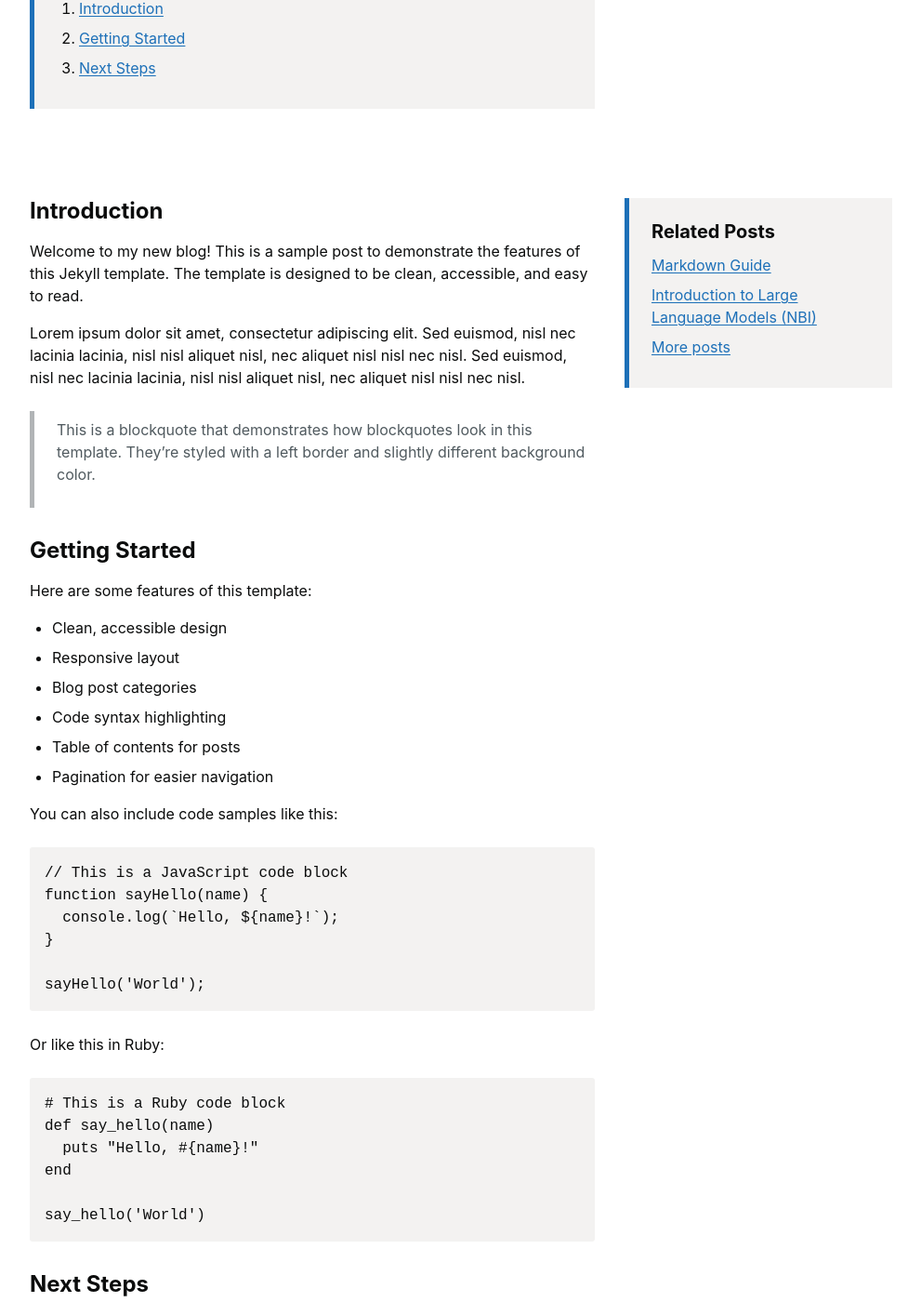
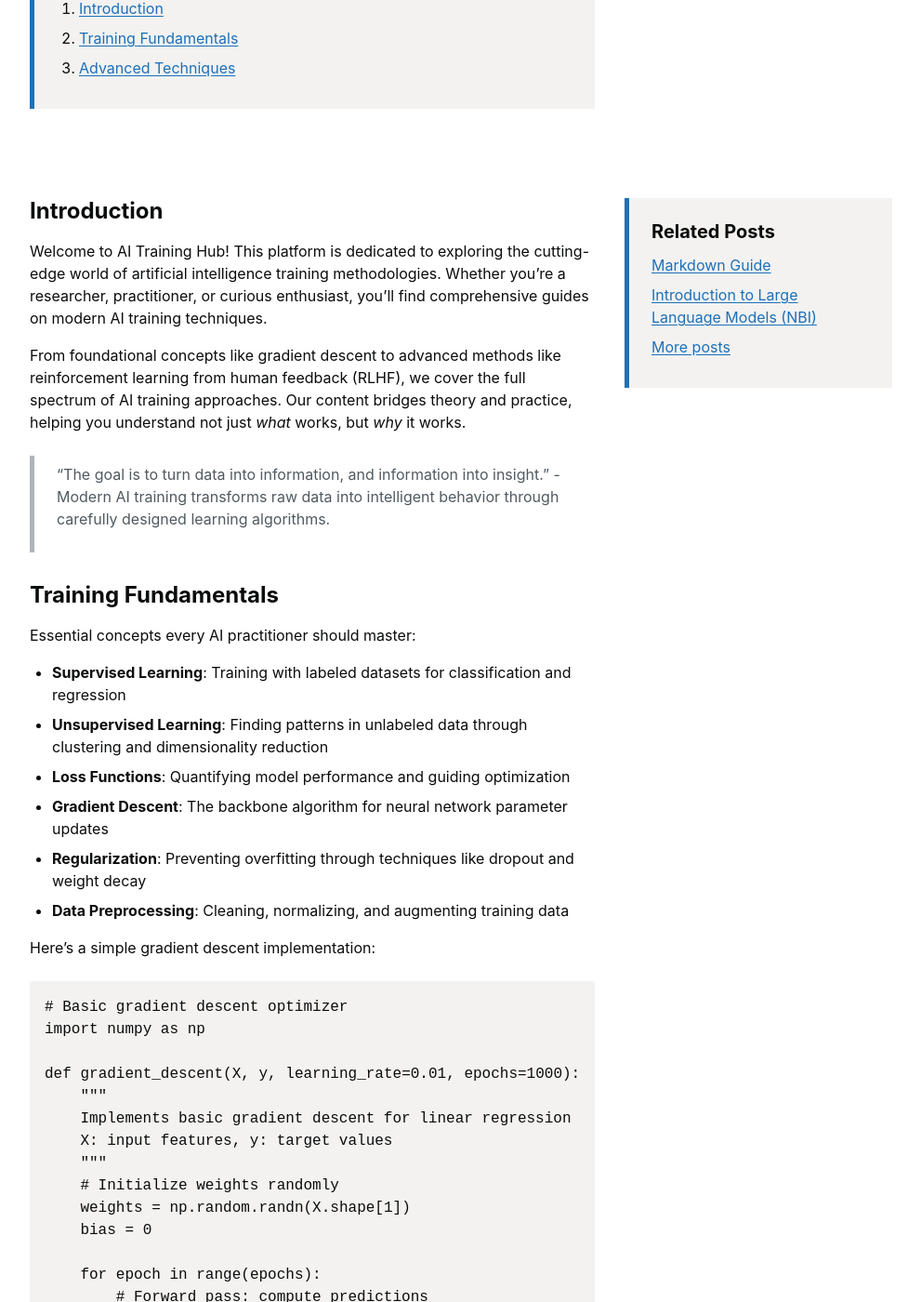
Before and after one commit to quadram-institute-bioscience/ai-training, a Jekyll site: the page built from docs/_posts/2023-01-01-welcome-to-my-blog.md, in a window 1280 px wide and 1400 px high, scrolled down 327 px. Shown: the whole window at 93% size, without its empty margins (144-1135 px from the left). Built offline with Jekyll 4.4.1, drawn with Linux system fonts in a browser that asks for light colours; some of the changed text lies outside the part shown.

Commit message:
update docs

````diff
--- a/docs/_posts/2023-01-01-welcome-to-my-blog.md
+++ b/docs/_posts/2023-01-01-welcome-to-my-blog.md
@@ -1,79 +1,149 @@
 ---
 layout: post
-title: "Welcome to My Blog"
-date: 2023-01-01 12:00:00 +0000
-categories: general
-author: Andrea Telatin
+title: "Welcome to AI Training"
+date: 2023-06-11 12:00:00 +0000
+categories: blog
+author: AI Training Team
 toc:
   - id: introduction
     title: Introduction
-  - id: getting-started
-    title: Getting Started
-  - id: next-steps
-    title: Next Steps
+  - id: training-fundamentals
+    title: Training Fundamentals
+  - id: advanced-techniques
+    title: Advanced Techniques
 ---
 
 ## Introduction {#introduction}
 
-Welcome to my new blog! This is a sample post to demonstrate the features of this Jekyll template. The template is designed to be clean, accessible, and easy to read.
+Welcome to AI Training Hub! This platform is dedicated to exploring the cutting-edge world of artificial intelligence training methodologies. Whether you're a researcher, practitioner, or curious enthusiast, you'll find comprehensive guides on modern AI training techniques.
 
-Lorem ipsum dolor sit amet, consectetur adipiscing elit. Sed euismod, nisl nec lacinia lacinia, nisl nisl aliquet nisl, nec aliquet nisl nisl nec nisl. Sed euismod, nisl nec lacinia lacinia, nisl nisl aliquet nisl, nec aliquet nisl nisl nec nisl.
+From foundational concepts like gradient descent to advanced methods like reinforcement learning from human feedback (RLHF), we cover the full spectrum of AI training approaches. Our content bridges theory and practice, helping you understand not just *what* works, but *why* it works.
 
-> This is a blockquote that demonstrates how blockquotes look in this template. They're styled with a left border and slightly different background color.
+> "The goal is to turn data into information, and information into insight." - Modern AI training transforms raw data into intelligent behavior through carefully designed learning algorithms.
 
-## Getting Started {#getting-started}
+## Training Fundamentals {#training-fundamentals}
 
-Here are some features of this template:
+Essential concepts every AI practitioner should master:
 
-- Clean, accessible design
-- Responsive layout
-- Blog post categories
-- Code syntax highlighting
-- Table of contents for posts
-- Pagination for easier navigation
+- **Supervised Learning**: Training with labeled datasets for classification and regression
+- **Unsupervised Learning**: Finding patterns in unlabeled data through clustering and dimensionality reduction
+- **Loss Functions**: Quantifying model performance and guiding optimization
+- **Gradient Descent**: The backbone algorithm for neural network parameter updates
+- **Regularization**: Preventing overfitting through techniques like dropout and weight decay
+- **Data Preprocessing**: Cleaning, normalizing, and augmenting training data
 
-You can also include code samples like this:
+Here's a simple gradient descent implementation:
 
-```javascript
-// This is a JavaScript code block
-function sayHello(name) {
-  console.log(`Hello, ${name}!`);
-}
+```python
+# Basic gradient descent optimizer
+import numpy as np
 
-sayHello('World');
+def gradient_descent(X, y, learning_rate=0.01, epochs=1000):
+    """
+    Implements basic gradient descent for linear regression
+    X: input features, y: target values
+    """
+    # Initialize weights randomly
+    weights = np.random.randn(X.shape[1])
+    bias = 0
+
+    for epoch in range(epochs):
+        # Forward pass: compute predictions
+        predictions = X.dot(weights) + bias
+
+        # Compute loss (mean squared error)
+        loss = np.mean((predictions - y) ** 2)
+
+        # Compute gradients
+        dw = (2/len(y)) * X.T.dot(predictions - y)
+        db = (2/len(y)) * np.sum(predictions - y)
+
+        # Update parameters
+        weights -= learning_rate * dw
+        bias -= learning_rate * db
+
+        if epoch % 100 == 0:
+            print(f"Epoch {epoch}, Loss: {loss:.4f}")
+
+    return weights, bias
 ```
 
-Or like this in Ruby:
+Modern transformer training with PyTorch:
 
-```ruby
-# This is a Ruby code block
-def say_hello(name)
-  puts "Hello, #{name}!"
-end
+```python
+# Transformer training loop with mixed precision
+import torch
+from torch.cuda.amp import GradScaler, autocast
 
-say_hello('World')
+def train_transformer(model, dataloader, optimizer, epochs=10):
+    """
+    Training loop for transformer models with automatic mixed precision
+    """
+    scaler = GradScaler()  # For mixed precision training
+    model.train()
+
+    for epoch in range(epochs):
+        total_loss = 0
+
+        for batch_idx, (input_ids, labels) in enumerate(dataloader):
+            optimizer.zero_grad()
+
+            # Use autocast for mixed precision
+            with autocast():
+                outputs = model(input_ids)
+                loss = torch.nn.functional.cross_entropy(outputs.logits, labels)
+
+            # Backward pass with gradient scaling
+            scaler.scale(loss).backward()
+            scaler.step(optimizer)
+            scaler.update()
+
+            total_loss += loss.item()
+
+            if batch_idx % 100 == 0:
+                print(f"Epoch {epoch}, Batch {batch_idx}, Loss: {loss.item():.4f}")
+
+        print(f"Epoch {epoch} completed. Average Loss: {total_loss/len(dataloader):.4f}")
 ```
 
-## Next Steps {#next-steps}
+## Advanced Techniques {#advanced-techniques}
 
-To create your own posts:
+Cutting-edge training methodologies shaping the future of AI:
 
-1. Create a new file in the `_posts` directory
-2. Name it with the format `YYYY-MM-DD-title.md`
-3. Add the front matter (the YAML between the triple dashes)
-4. Write your post in Markdown
+**Constitutional AI**: Training models to be helpful, harmless, and honest through iterative refinement and constitutional principles.
 
-You can also add images to your posts:
+**Reinforcement Learning from Human Feedback (RLHF)**: Fine-tuning language models using human preferences to align outputs with human values.
 
-![Placeholder Image](https://via.placeholder.com/800x400)
+**Few-Shot Learning**: Enabling models to adapt quickly to new tasks with minimal training examples.
 
-### Customizing Your Site
+**Transfer Learning**: Leveraging pre-trained models as starting points for specialized tasks.
 
-Check the `_config.yml` file to customize your site settings such as:
+**Distributed Training**: Scaling training across multiple GPUs and machines for large-scale models.
 
-- Site title and description
-- Social media links
-- Navigation structure
-- And more!
+**Curriculum Learning**: Structuring training data from simple to complex examples for improved learning efficiency.
 
-The template is designed to be easy to customize and extend to fit your needs.
+You can visualize training progress with tools like TensorBoard:
+
+![Training Loss Visualization](https://via.placeholder.com/800x400?text=Training+Loss+Over+Time)
+
+### Getting Started with Your AI Training Journey
+
+Ready to dive deeper? Here's your roadmap:
+
+1. **Set up your environment**: Install PyTorch, TensorFlow, or JAX with CUDA support
+2. **Start with fundamentals**: Master linear regression and classification before moving to neural networks
+3. **Practice with datasets**: Use MNIST, CIFAR-10, or ImageNet for computer vision tasks
+4. **Experiment with architectures**: Try CNNs, RNNs, and Transformers for different data types
+5. **Monitor and optimize**: Use proper validation techniques and hyperparameter tuning
+
+### Customizing Your Training Pipeline
+
+Key configuration areas to focus on:
+
+- **Data pipeline optimization**: Efficient data loading and preprocessing
+- **Model architecture selection**: Choosing the right network for your task
+- **Hyperparameter tuning**: Learning rates, batch sizes, and regularization
+- **Evaluation metrics**: Selecting appropriate measures for model performance
+- **Deployment considerations**: Converting models for production environments
+
+This platform will continuously evolve with the latest breakthroughs in AI training. Join us as we explore the fascinating world of machine learning optimization!
````
Also changed, not shown: docs/contact.md (+4 -12 lines).
